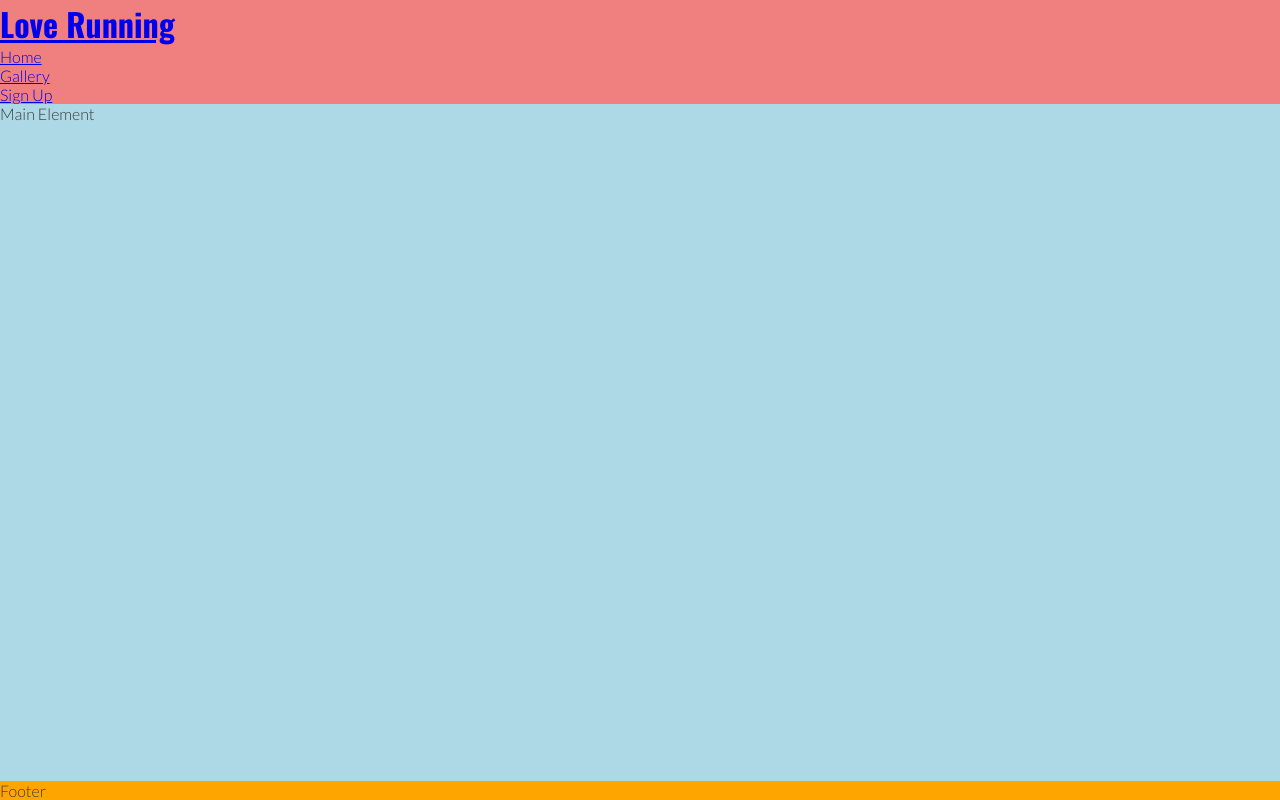
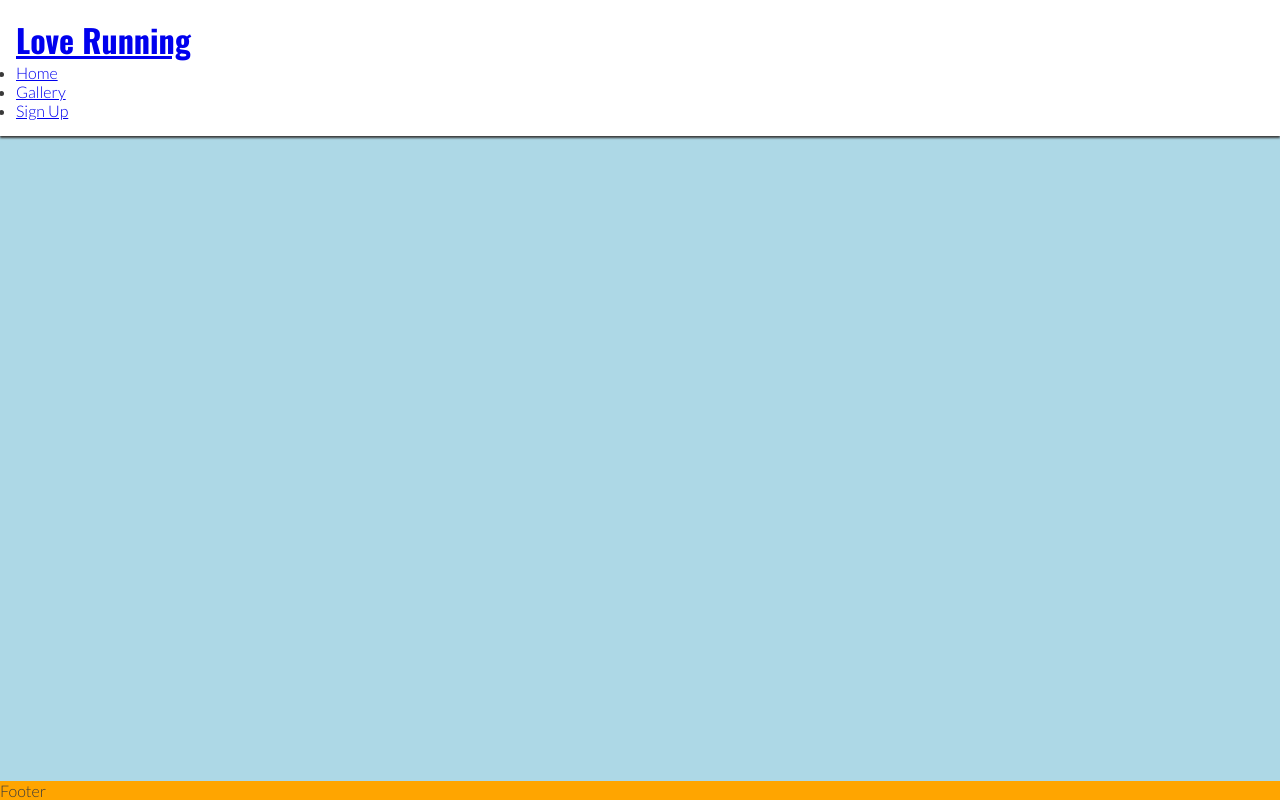
Before and after one commit to astro-mat/loverunning, a plain HTML site: page index.html in a window 1280 px wide. Drawn offline with nearby package versions, Linux system fonts and the light colour scheme.

Commit message:
Make header fixed and change background color

```diff
--- a/assets/css/style.css
+++ b/assets/css/style.css
@@ -22,12 +22,16 @@
 
     /* Header */
     header {
-        background-color: lightcoral;
+        background-color: #ffffff;
+        padding: 1rem;
+        position: fixed;
+        z-index: 99;
+        width: 100%;
+        box-shadow: 0 2px 2px #3a3a3a
     }
 
     h1 {
-        font-family: 'Oswald';
-        sans-serif;
+        font-family: 'Oswald', sans-serif;
     }
 
     /* Main content */
```
Also changed, not shown: .theia/launch.json (added).
